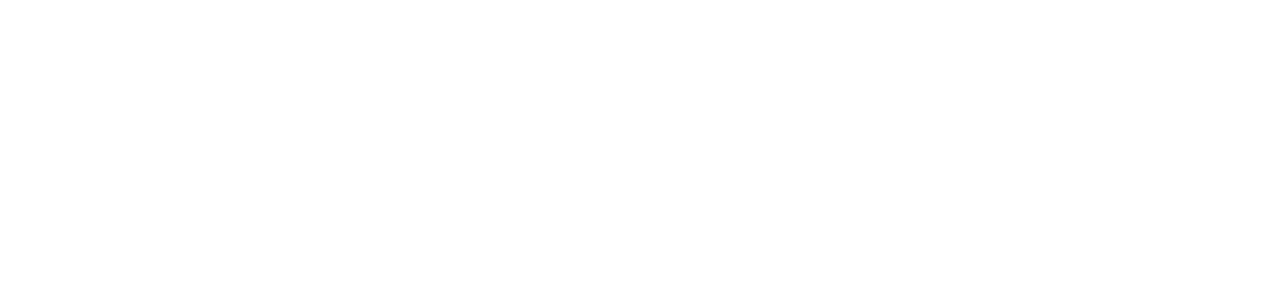
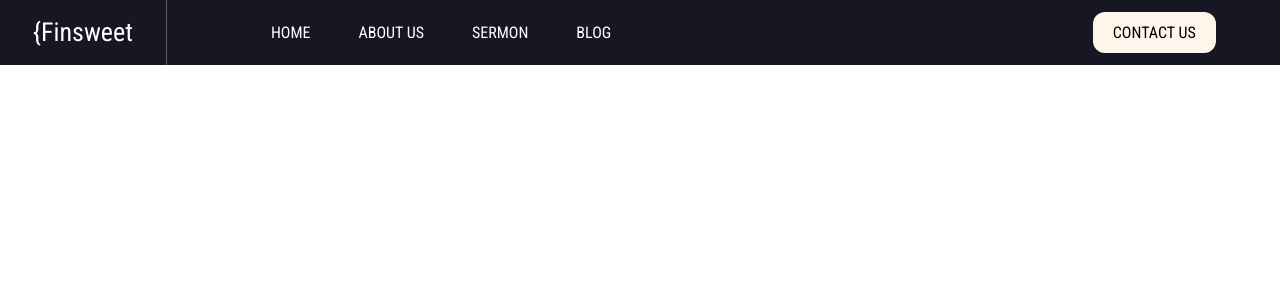
Before and after one commit to wellingtonfernandesbarbosa/finsweet, a React (Vite) app: page / in a window 1280 px wide. Shown: the top 300 px of the page. Built offline with nearby package versions, Linux system fonts and the light colour scheme.

Commit message:
Implemented NavBar component and configured routes

```diff
--- a/package.json
+++ b/package.json
@@ -11,7 +11,8 @@
   },
   "dependencies": {
     "react": "^18.2.0",
-    "react-dom": "^18.2.0"
+    "react-dom": "^18.2.0",
+    "react-router-dom": "^6.22.0"
   },
   "devDependencies": {
     "@types/react": "^18.2.55",
--- /dev/null
+++ b/src/components/Button/Button.module.scss
@@ -0,0 +1,20 @@
+button {
+  border-radius: 12px;
+  border: 1px solid transparent;
+  padding: 0.6em 1.2em;
+  font-size: 1em;
+  font-weight: 500;
+  font-family: inherit;
+  background-color: var(--ligth-orange);
+  cursor: pointer;
+  transition: border-color 0.25s;
+
+  &:hover {
+    border-color: var(--primary-color);
+  }
+
+  &:focus,
+  &:focus-visible {
+    outline: 4px auto -webkit-focus-ring-color;
+  }
+}
--- /dev/null
+++ b/src/components/Button/index.tsx
@@ -0,0 +1,16 @@
+import styles from './Button.module.scss';
+
+type ButtonProps = {
+  children: React.ReactNode;
+  onClick?: () => void;
+};
+
+const Button = ({ children, onClick }: ButtonProps) => {
+  return (
+    <button className={styles.button} onClick={onClick}>
+      {children}
+    </button>
+  );
+};
+
+export default Button;
--- /dev/null
+++ b/src/components/NavBar/NavBar.module.scss
@@ -0,0 +1,36 @@
+.navbar {
+  width: 100vw;
+  background-color: var(--black);
+
+  &__Container {
+    max-width: 1280px;
+    display: flex;
+    align-items: center;
+    margin: 0 auto;
+  }
+
+  &__Logo {
+    color: #FFFFFF;
+    padding: 13px 33px;
+    border-right: 1px solid rgba($color: #ffffff, $alpha: 0.3);
+    font-size: 26px;
+  }
+
+  &__Nav {
+    display: flex;
+    gap: 3em;
+  }
+
+  &__Link {
+    color: #FFFFFF;
+  }
+
+  &__Items {
+    display: flex;
+    flex-direction: row;
+    align-items: center;
+    justify-content: space-between;
+    flex-grow: 1;
+    margin: 0 64px;
+  }
+}
--- /dev/null
+++ b/src/components/NavBar/index.tsx
@@ -0,0 +1,50 @@
+import { Link } from 'react-router-dom';
+import Button from '../Button';
+import styles from "./NavBar.module.scss";
+
+interface Routes {
+  label: string,
+  to: string
+}
+
+const NavBar = () => {
+  const routes: Routes[] = [
+    {
+      label: "HOME",
+      to: "/",
+    },
+    {
+      label: "ABOUT US",
+      to: "/aboutus",
+    },
+    {
+      label: "SERMON",
+      to: "/sermon",
+    },
+    {
+      label: "BLOG",
+      to: "/blog",
+    },
+  ];
+  return (
+    <div className={styles.navbar}>
+      <div className={styles.navbar__Container}>
+        <Link to="/" className={styles.navbar__Logo}>
+          {"{Finsweet"}
+        </Link>
+        <div className={styles.navbar__Items}>
+          <ul className={styles.navbar__Nav}>
+            {routes.map((route, index) => (
+              <Link className={styles.navbar__Link} to={route.to} key={index}>
+                {route.label}
+              </Link>
+            ))}
+          </ul>
+          <Button>CONTACT US</Button>
+        </div>
+      </div>
+    </div>
+  );
+};
+
+export default NavBar;
--- a/src/main.tsx
+++ b/src/main.tsx
@@ -1,10 +1,12 @@
 import React from 'react';
-import ReactDOM from 'react-dom/client';
-import App from './App.tsx';
+import ReactDOM from 'react-dom';
+import AppRoutes from "./routes.js";
+
 import './index.css';
 
-ReactDOM.createRoot(document.getElementById('root')!).render(
+ReactDOM.render(
   <React.StrictMode>
-    <App />
+    <AppRoutes />
   </React.StrictMode>,
+  document.getElementById("root")
 );
--- /dev/null
+++ b/src/pages/DefaultPage/index.tsx
@@ -0,0 +1,7 @@
+import { Outlet } from "react-router-dom";
+
+export default function DefaultPage() {
+  return (
+    <Outlet />
+  );
+}
--- /dev/null
+++ b/src/routes.tsx
@@ -0,0 +1,16 @@
+import { BrowserRouter as Router, Routes, Route } from 'react-router-dom';
+import DefaultPage from './pages/DefaultPage/index.tsx';
+import NavBar from "./components/NavBar/index.tsx";
+
+export default function AppRoutes() {
+  return (
+    <main>
+      <Router>
+        <NavBar />
+        <Routes>
+          <Route path="/" element={<DefaultPage />}></Route>
+        </Routes>
+      </Router>
+    </main>
+  );
+}
```
Also changed, not shown: 1 other file (tests, documents, lock files or other folders).
